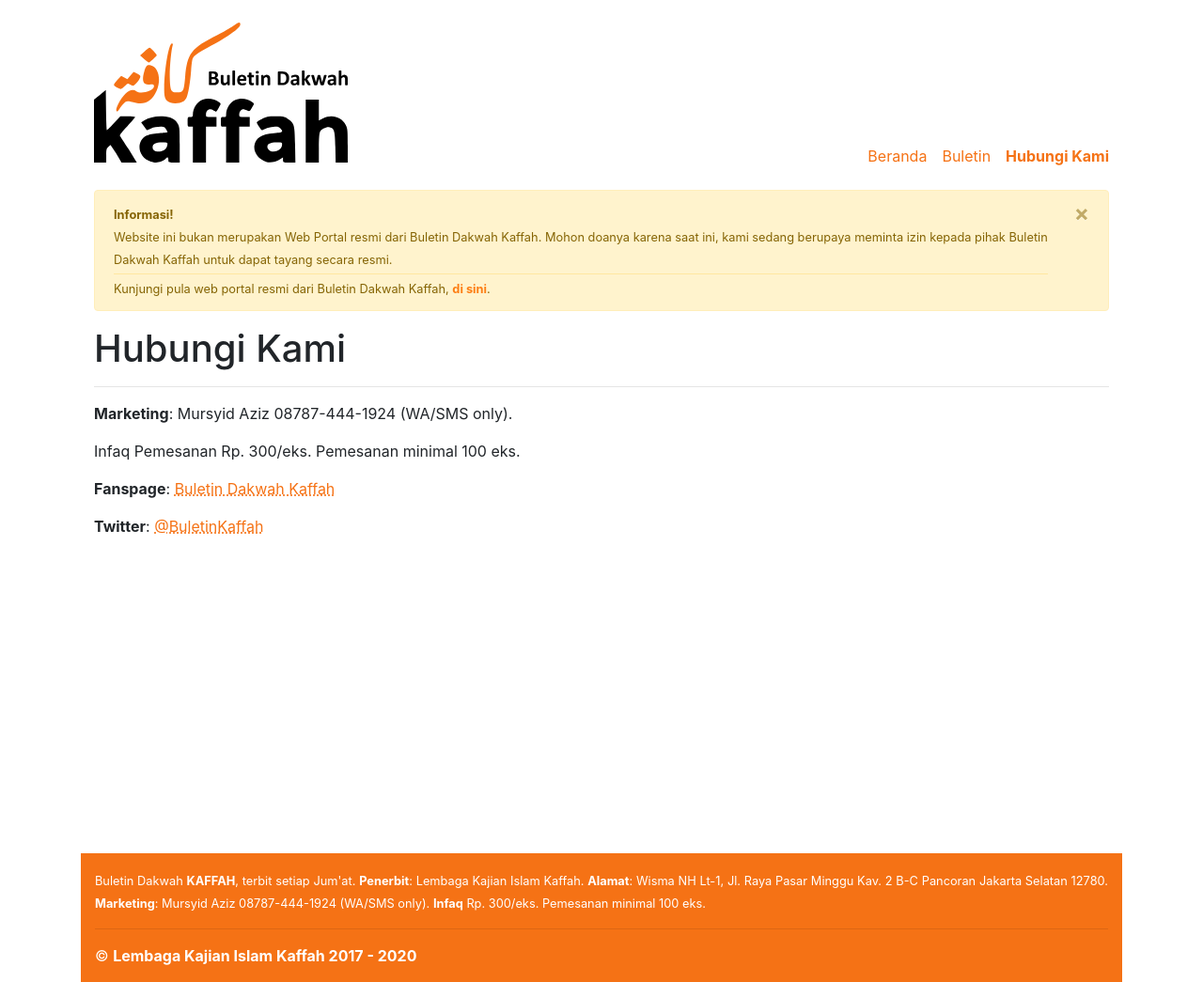
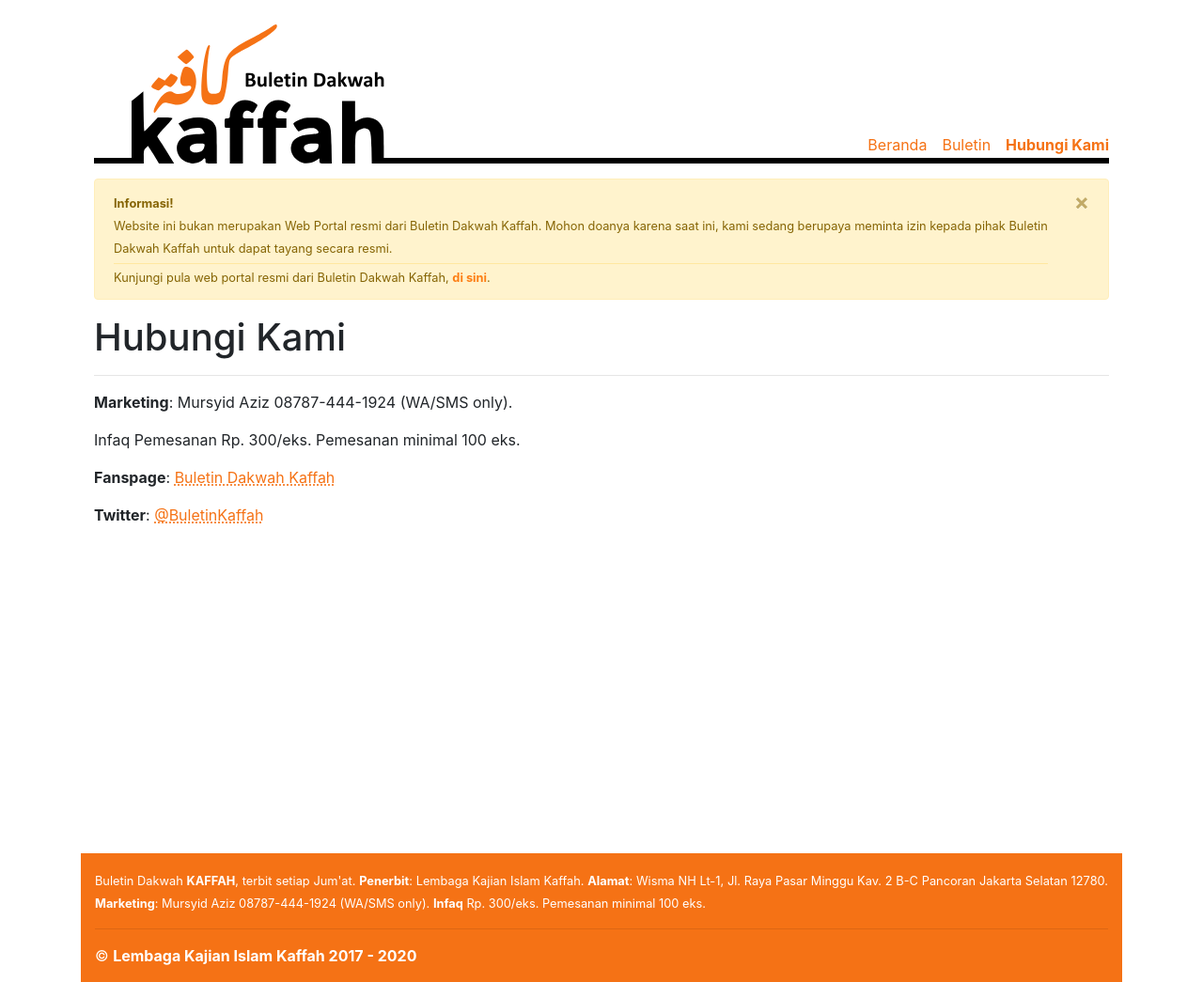
Before and after one commit to bandithijo/buletin-dakwah-kaffah, a Jekyll site: the page built from pages/kontak.md, in a window 1280 px wide. Shown: the whole page at 94% size. Built offline with Jekyll 4.4.1, drawn with Linux system fonts in a browser that asks for light colours; nearby versions of some CDN libraries.

Commit message:
Change logo kaffah header desktop style

```diff
--- a/_config.yml
+++ b/_config.yml
@@ -29,8 +29,8 @@
 locale: "id"
 logo_author: "/assets/images/icons/logo-kaffah-square.png"
 image:
-  width: 768
-  height: 768
+  width: 960
+  height: 960
 
 # Google Analytics
 google_analytics: UA-116004889-3
--- a/_includes/header.html
+++ b/_includes/header.html
@@ -2,14 +2,14 @@
   <div class="row">
     <div class="col-12">
       <!-- Kaffah logo for desktop screen size -->
-      <img src="/assets/images/icons/logo-kaffah.svg" alt="logo-kaffah" class="d-none d-md-block w-25">
+      <img src="/assets/images/icons/logo-kaffah-header.svg" alt="logo-kaffah" class="d-none d-md-block w-100">
       <!-- END Kaffah logo for desktop screen size -->
 
       <!-- Kaffah logo for mobile screen size -->
       <img src="/assets/images/icons/logo-kaffah.svg" alt="logo-kaffah" class="d-md-none d-block w-100">
       <!-- END Kaffah logo for mobile screen size -->
     </div>
-    <div class="col-12" style="margin-top:-1.7rem;">
+    <div class="col-12" style="margin-top:-2.5rem;">
       {% include navbar.html %}
     </div>
   </div>
```
Also changed, not shown: assets/images/icons/favicon-original.png (renamed from assets/images/icons/favicon-sumber.png), assets/images/icons/logo-kaffah-header.png (added), assets/images/icons/logo-kaffah-header.svg (added).
